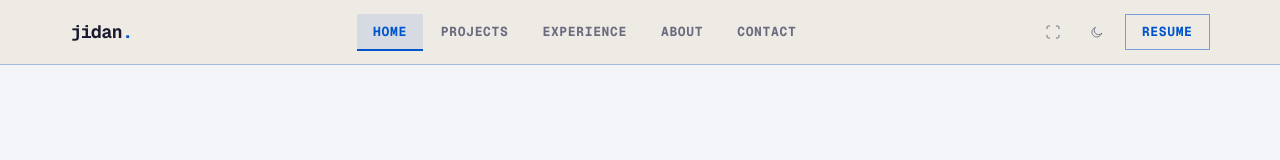
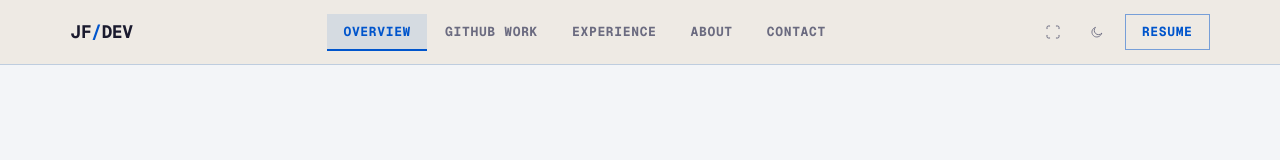
Before and after one commit to theCrudify/06.-Portofolio, a Next.js app: page / in a window 1280 px wide. Shown: the top 160 px of the page. Built offline with nearby package versions, Linux system fonts and the light colour scheme; grey boxes are pictures that could not be loaded.

Commit message:
feat: redesign portfolio as GitHub project dashboard

```diff
--- a/src/components/shared/navbar.tsx
+++ b/src/components/shared/navbar.tsx
@@ -8,8 +8,8 @@ import { FullscreenToggle } from "./fullscreen-toggle";
 import { Container } from "./container";
 
 const NAV_LINKS = [
-  { href: "/", label: "Home" },
-  { href: "/projects", label: "Projects" },
+  { href: "/", label: "Overview" },
+  { href: "/#projects", label: "GitHub Work" },
   { href: "/experience", label: "Experience" },
   { href: "/about", label: "About" },
   { href: "/contact", label: "Contact" },
@@ -25,10 +25,10 @@ export function Navbar() {
 
   return (
     <>
-      <header className="sticky top-0 z-50 border-b border-accent/30 bg-background">
+      <header className="sticky top-0 z-50 border-b border-accent/20 bg-background/90 backdrop-blur-xl">
         <Container className="flex h-16 items-center justify-between">
           <Link href="/" className="font-mono text-lg font-bold tracking-tight text-foreground">
-            jidan<span className="text-accent">.</span>
+            JF<span className="text-accent">/</span>DEV
           </Link>
 
           <nav className="hidden items-center gap-0.5 md:flex">
```
